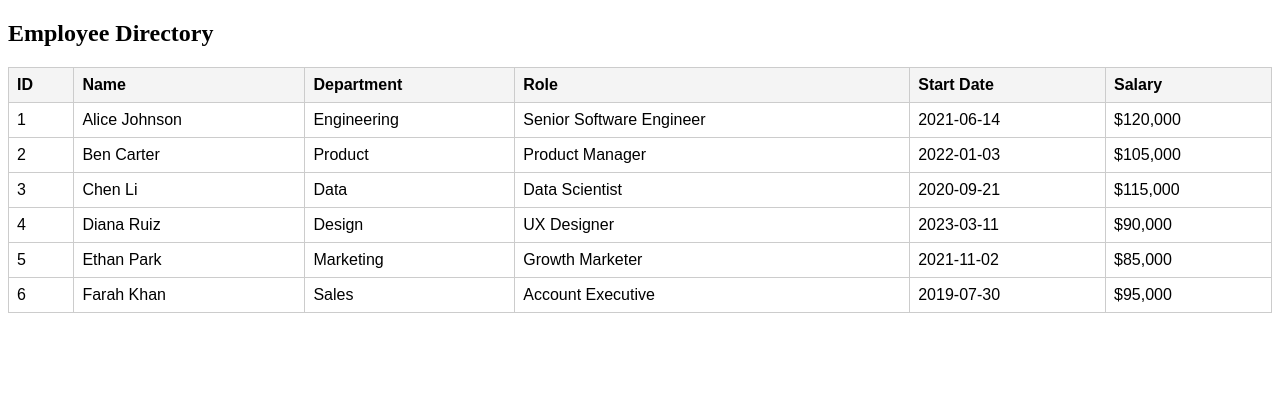
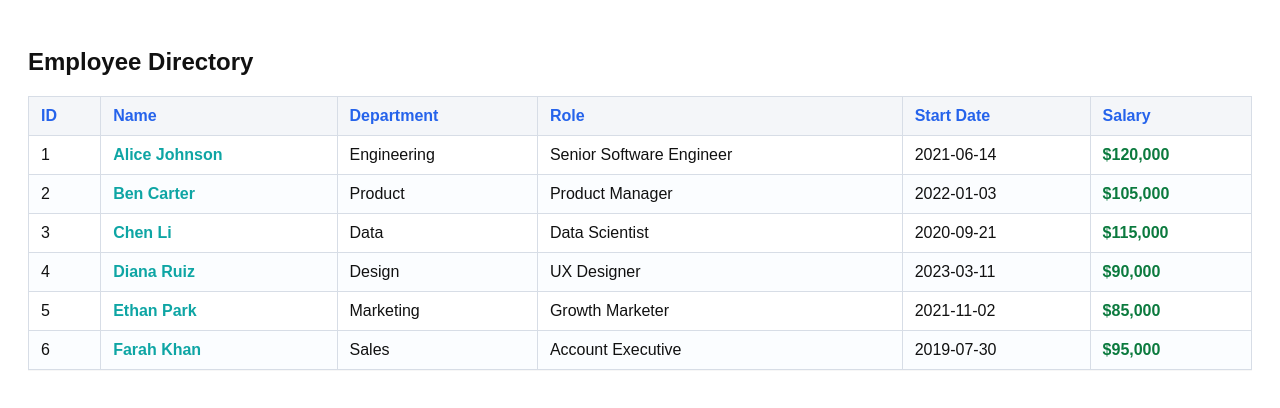
Before and after one commit to LanZheng877/oim3690, a plain HTML site: page s11demo.html in a window 1280 px wide. Drawn offline with Linux system fonts and the light colour scheme.

Commit message:
class 3/3

```diff
--- /dev/null
+++ b/css/s12-tabliss.css
@@ -0,0 +1,55 @@
+/* fix selector and URL syntax; path is relative to this CSS file */
+body {
+    background-image: url("../images/art.png");
+    background-size: cover;      /* scales to fill viewport */
+    background-repeat: no-repeat;
+    background-position: center;
+    min-height: 100vh;           /* ensure background covers full screen height */
+    margin: 0;                   /* remove default body margins */
+    background-attachment: fixed;/* optional: keep image fixed when scrolling */
+}
+
+/* central clock container */
+.clock {
+    position: absolute;
+    top: 50%;
+    left: 50%;
+    transform: translate(-50%, -50%);
+    text-align: center;
+    background-color: rgba(255, 255, 255, 0.8);
+    padding: 20px 30px;
+    border-radius: 10px;
+    color: #333;
+}
+
+.time {
+    font-size: 5rem;           /* make the time text large */
+    font-weight: bold;
+    line-height: 1;
+    margin: 0;
+}
+
+.date {
+    font-size: 1.5rem;           /* make the date text medium */
+    font-weight: normal;
+    line-height: 1.5;
+    margin-top: 8px;
+    color: #555;
+}
+
+/* links below the clock */
+.links {
+    margin-top: 20px;
+}
+
+.links .link {
+    color: #333;
+    text-decoration: none;
+    font-size: 1.25rem;
+    margin: 0 10px;
+    transition: color 0.2s ease;
+}
+
+.links .link:hover {
+    color: var(--accent);
+}
--- a/s11demo.html
+++ b/s11demo.html
@@ -4,9 +4,39 @@
   <meta charset="utf-8" />
   <title>Employees</title>
   <style>
-    table { border-collapse: collapse; width: 100%; font-family: Arial, sans-serif; }
-    th, td { border: 1px solid #ccc; padding: 8px; text-align: left; }
-    th { background: #f4f4f4; }
+    :root{
+      --bg: #ffffff;
+      --muted: #f4f6f9;
+      --border: #d7dde6;
+      --accent: #2563eb;
+      --accent-2: #0ea5a4;
+      --row-hover: rgba(37,99,235,0.06);
+      --cell-hover: rgba(14,165,164,0.04);
+    }
+
+    body { background: var(--bg); font-family: Arial, sans-serif; color: #111; padding: 20px; }
+
+    table { border-collapse: collapse; width: 100%; box-shadow: 0 1px 0 rgba(0,0,0,0.03); }
+    th, td { border: 1px solid var(--border); padding: 10px 12px; text-align: left; transition: background 180ms ease, transform 160ms ease; }
+    th { background: var(--muted); color: var(--accent); font-weight: 700; }
+
+    /* zebra rows */
+    tbody tr:nth-child(even) td { background: #fbfdff; }
+
+    /* row hover (highlight whole row) */
+    tbody tr:hover td { background: var(--row-hover); transform: translateX(2px); }
+    tbody tr { transition: transform 160ms ease; cursor: default; }
+
+    /* highlight name cell on hover */
+    td.name { font-weight: 600; color: var(--accent-2); transition: color 150ms ease, transform 150ms ease; }
+    td.name:hover { color: var(--accent); transform: scale(1.02); }
+
+    /* salary subtle highlight */
+    td.salary { color: #0b7a3e; font-weight: 600; }
+    td.salary:hover { background: var(--cell-hover); }
+
+    /* header hover effect */
+    th:hover { background: #e9f0ff; }
   </style>
 </head>
 <body>
@@ -16,12 +46,12 @@
       <tr><th>ID</th><th>Name</th><th>Department</th><th>Role</th><th>Start Date</th><th>Salary</th></tr>
     </thead>
     <tbody>
-      <tr><td>1</td><td>Alice Johnson</td><td>Engineering</td><td>Senior Software Engineer</td><td>2021-06-14</td><td>$120,000</td></tr>
-      <tr><td>2</td><td>Ben Carter</td><td>Product</td><td>Product Manager</td><td>2022-01-03</td><td>$105,000</td></tr>
-      <tr><td>3</td><td>Chen Li</td><td>Data</td><td>Data Scientist</td><td>2020-09-21</td><td>$115,000</td></tr>
-      <tr><td>4</td><td>Diana Ruiz</td><td>Design</td><td>UX Designer</td><td>2023-03-11</td><td>$90,000</td></tr>
-      <tr><td>5</td><td>Ethan Park</td><td>Marketing</td><td>Growth Marketer</td><td>2021-11-02</td><td>$85,000</td></tr>
-      <tr><td>6</td><td>Farah Khan</td><td>Sales</td><td>Account Executive</td><td>2019-07-30</td><td>$95,000</td></tr>
+      <tr><td>1</td><td class="name">Alice Johnson</td><td>Engineering</td><td>Senior Software Engineer</td><td>2021-06-14</td><td class="salary">$120,000</td></tr>
+      <tr><td>2</td><td class="name">Ben Carter</td><td>Product</td><td>Product Manager</td><td>2022-01-03</td><td class="salary">$105,000</td></tr>
+      <tr><td>3</td><td class="name">Chen Li</td><td>Data</td><td>Data Scientist</td><td>2020-09-21</td><td class="salary">$115,000</td></tr>
+      <tr><td>4</td><td class="name">Diana Ruiz</td><td>Design</td><td>UX Designer</td><td>2023-03-11</td><td class="salary">$90,000</td></tr>
+      <tr><td>5</td><td class="name">Ethan Park</td><td>Marketing</td><td>Growth Marketer</td><td>2021-11-02</td><td class="salary">$85,000</td></tr>
+      <tr><td>6</td><td class="name">Farah Khan</td><td>Sales</td><td>Account Executive</td><td>2019-07-30</td><td class="salary">$95,000</td></tr>
     </tbody>
   </table>
 </body>
```
Also changed, not shown: s12-tabliss.html (added, +28 -0 lines), 20 other files.
